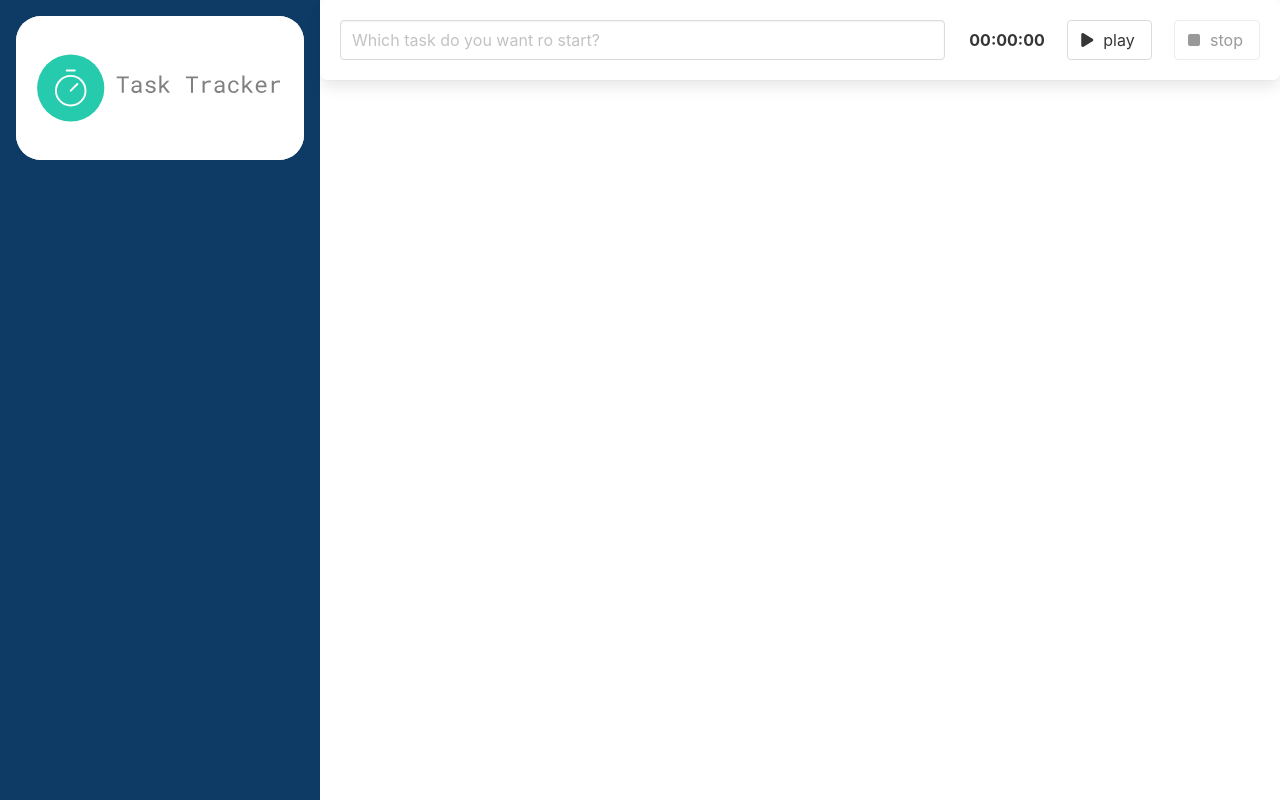
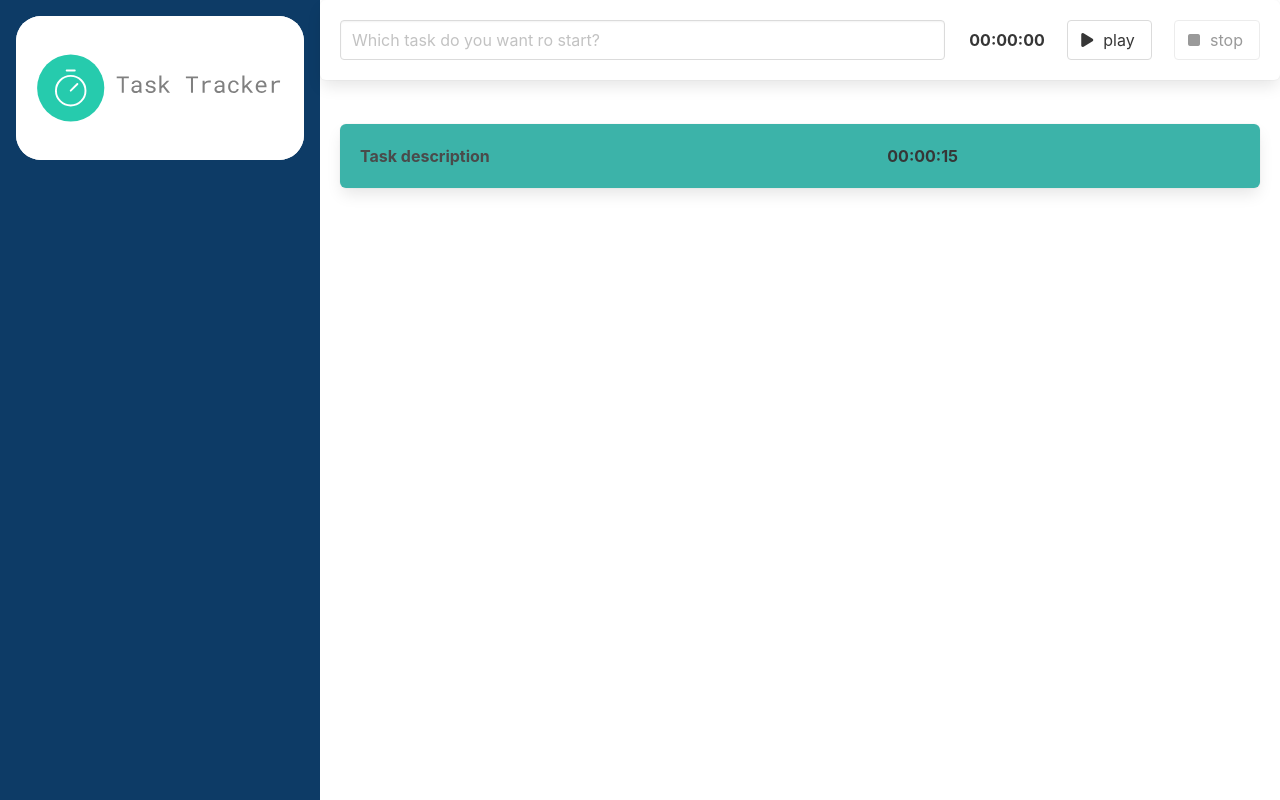
Before and after one commit to DaianaEgerMichels/task-tracker, a Vue app: page / in a window 1280 px wide. Built offline with nearby package versions, Linux system fonts and the light colour scheme.

Commit message:
adds new component for list the tasks

```diff
--- a/src/App.vue
+++ b/src/App.vue
@@ -5,6 +5,9 @@
     </div>
     <div class="column is-three-quarter">
       <TheForm/>
+      <div class="lista">
+        <TaskItem/>
+      </div>
     </div>
   </main>
 </template>
@@ -13,16 +16,21 @@
 import { defineComponent } from 'vue';
 import SideBar from './components/SideBar.vue'
 import TheForm from './components/TheForm.vue'
+import TaskItem from './components/Task.vue'
 
 export default defineComponent({
   name: 'App',
   components: {
     SideBar,
-    TheForm
+    TheForm,
+    TaskItem
   }
 });
 </script>
 
 <style>
+  .lista {
+    padding: 1.25rem;
 
+  }
 </style>
--- /dev/null
+++ b/src/components/Task.vue
@@ -0,0 +1,27 @@
+<template>
+    <div class="box has-text-weight-bold">
+        <div class="columns">
+            <div class="column is-7">
+                Task description
+            </div>
+            <div class="column">
+                <Chronometer :timeInSeconds="15"/>
+            </div>
+        </div>
+    </div>
+</template>
+
+<script lang="ts">
+import {defineComponent} from 'vue'
+import Chronometer from './Chronometer.vue'
+    export default defineComponent ({
+        name: 'TaskItem',
+        components: { Chronometer },
+    })
+</script>
+
+<style scoped>
+    .box {
+        background: #3cb3a9;
+    }
+</style>
```
